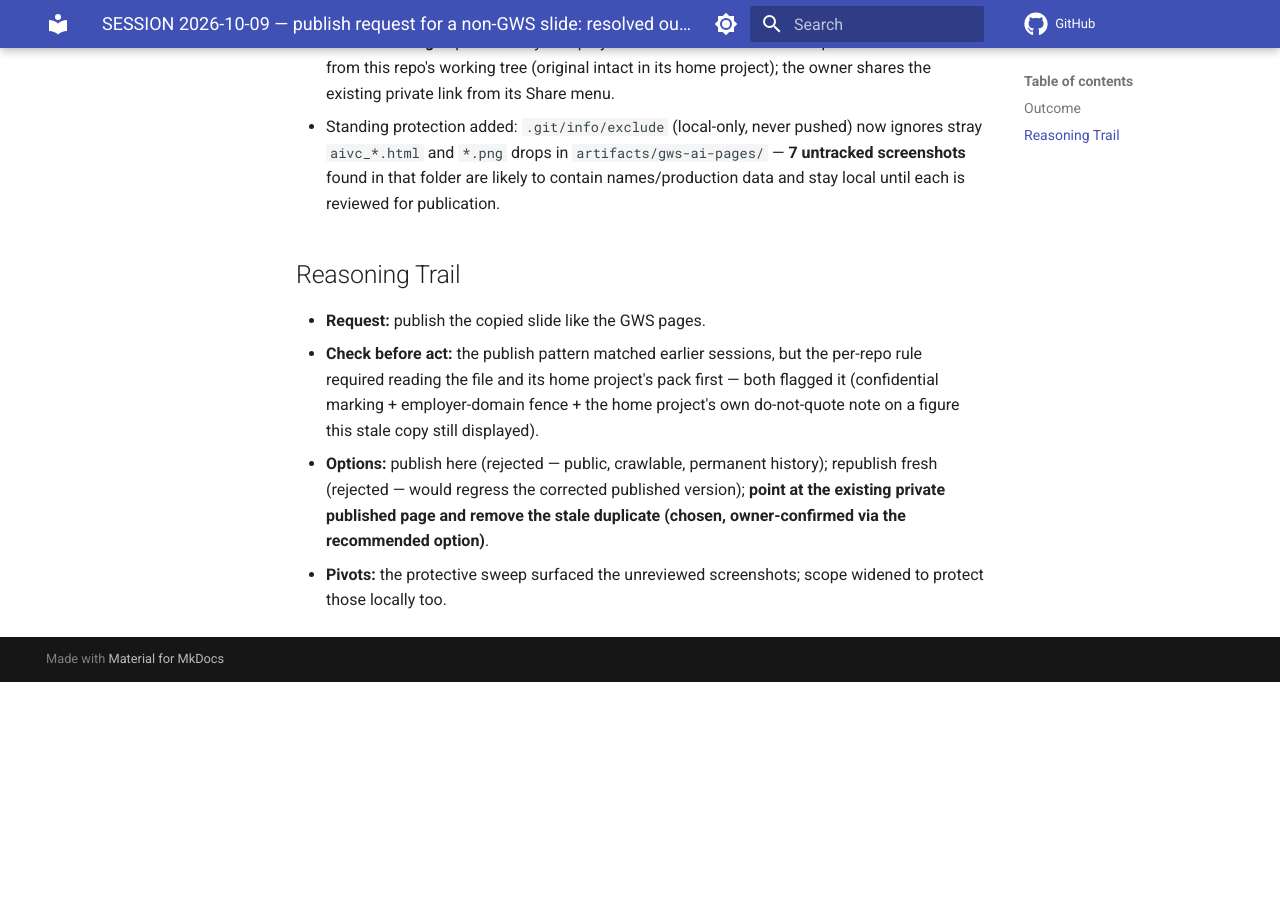
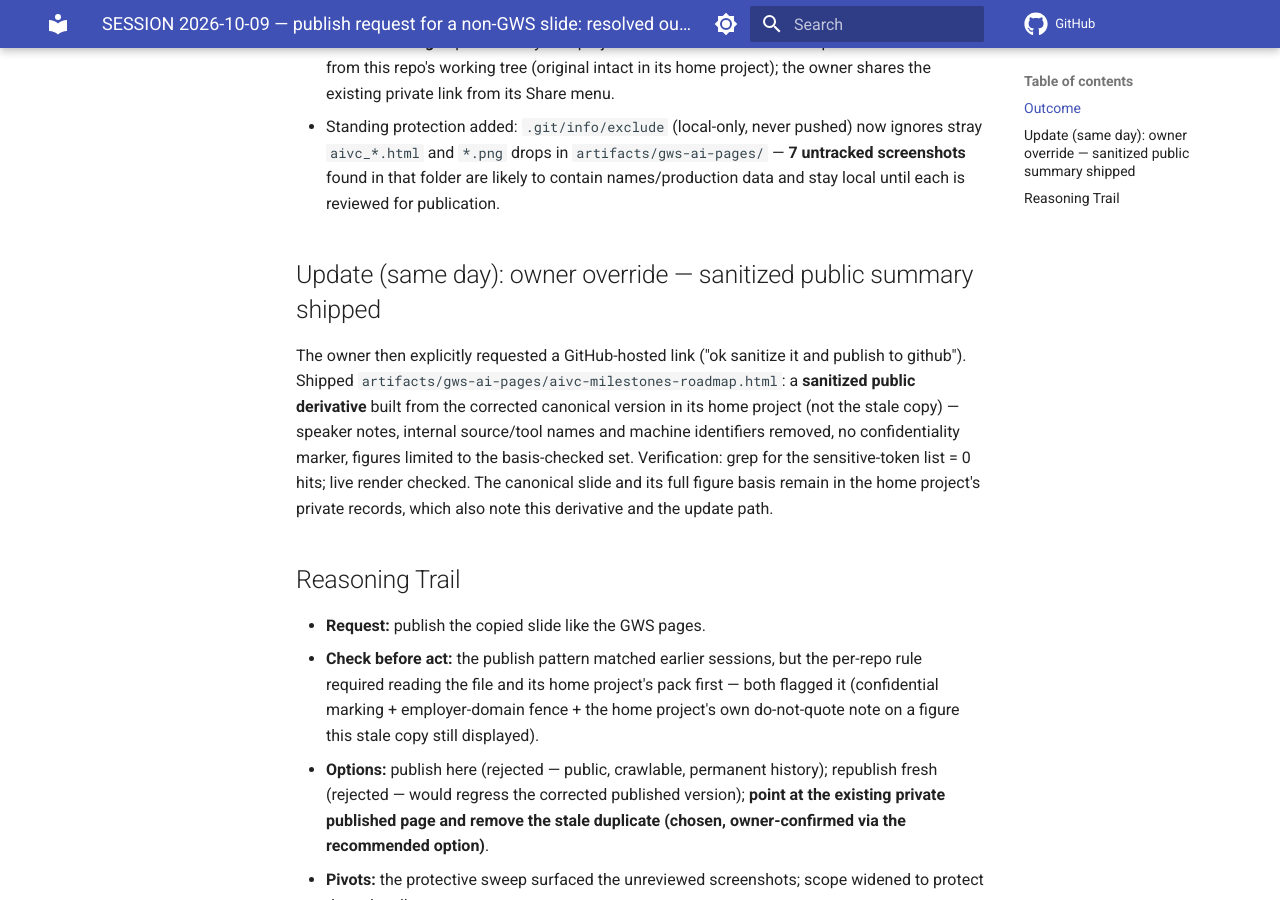
Before and after one commit to Zestraxz/CH-Google, an MkDocs documentation site: the page built from docs/01-session/SESSION-2026-10-09-aivc-slide-publish-held.md, in a window 1280 px wide and 900 px high, scrolled down 510 px. Built offline with MkDocs 1.6.1 and Material for MkDocs 9.7.7, drawn with Linux system fonts in a browser that asks for light colours; comment, search, counter and statistics services are not loaded; before the commit the page ends 1192 px from its top, so only the background shows below that.

Commit message:
docs: ledger update - owner override, sanitized public summary shipped and verified live
Co-Authored-By: Claude Fable 5 <noreply@anthropic.com>

```diff
--- a/docs/01-session/SESSION-2026-10-09-aivc-slide-publish-held.md
+++ b/docs/01-session/SESSION-2026-10-09-aivc-slide-publish-held.md
@@ -18,6 +18,16 @@
   found in that folder are likely to contain names/production data and stay local until each is
   reviewed for publication.
 
+## Update (same day): owner override — sanitized public summary shipped
+
+The owner then explicitly requested a GitHub-hosted link ("ok sanitize it and publish to github").
+Shipped `artifacts/gws-ai-pages/aivc-milestones-roadmap.html`: a **sanitized public derivative**
+built from the corrected canonical version in its home project (not the stale copy) — speaker
+notes, internal source/tool names and machine identifiers removed, no confidentiality marker,
+figures limited to the basis-checked set. Verification: grep for the sensitive-token list = 0
+hits; live render checked. The canonical slide and its full figure basis remain in the home
+project's private records, which also note this derivative and the update path.
+
 ## Reasoning Trail
 
 - **Request:** publish the copied slide like the GWS pages.
```
